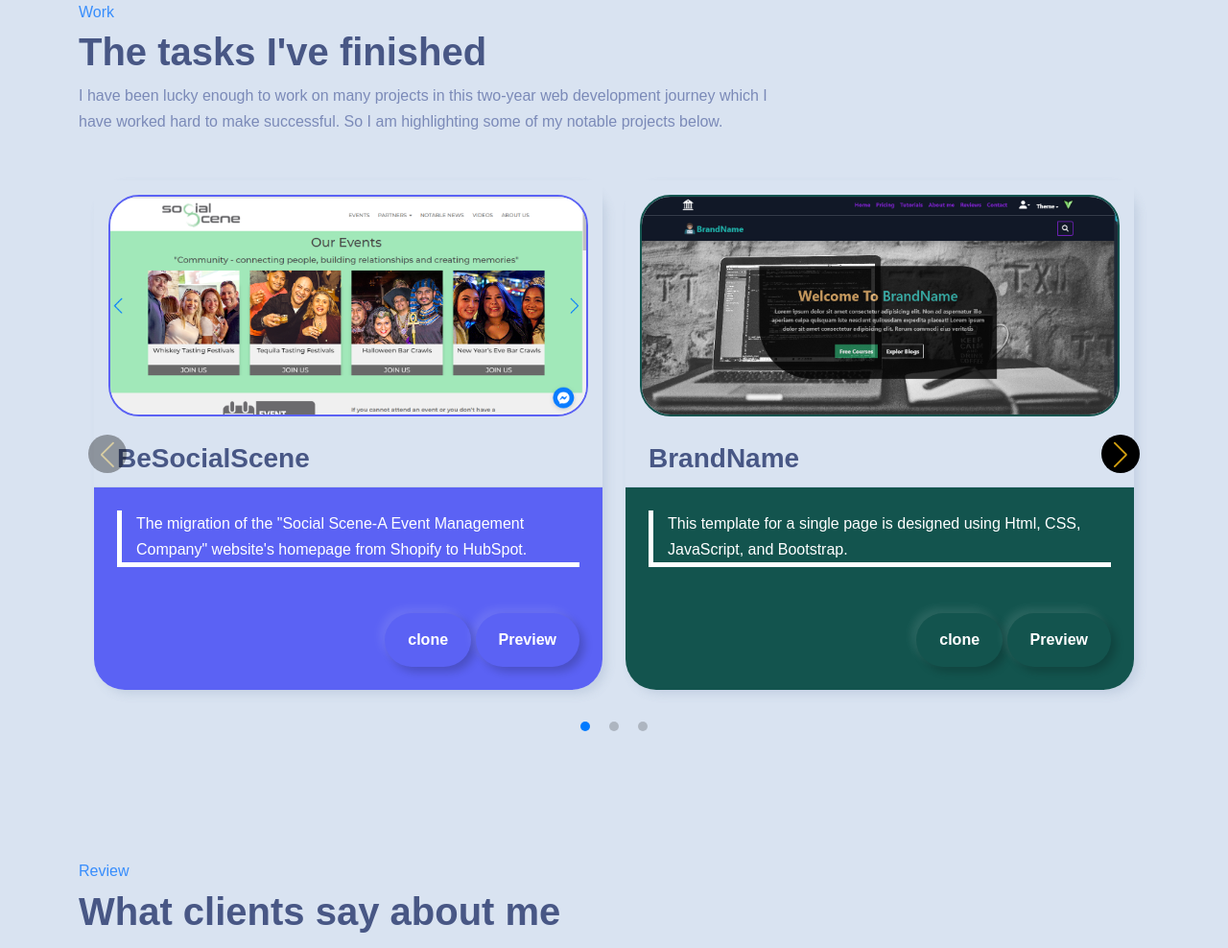
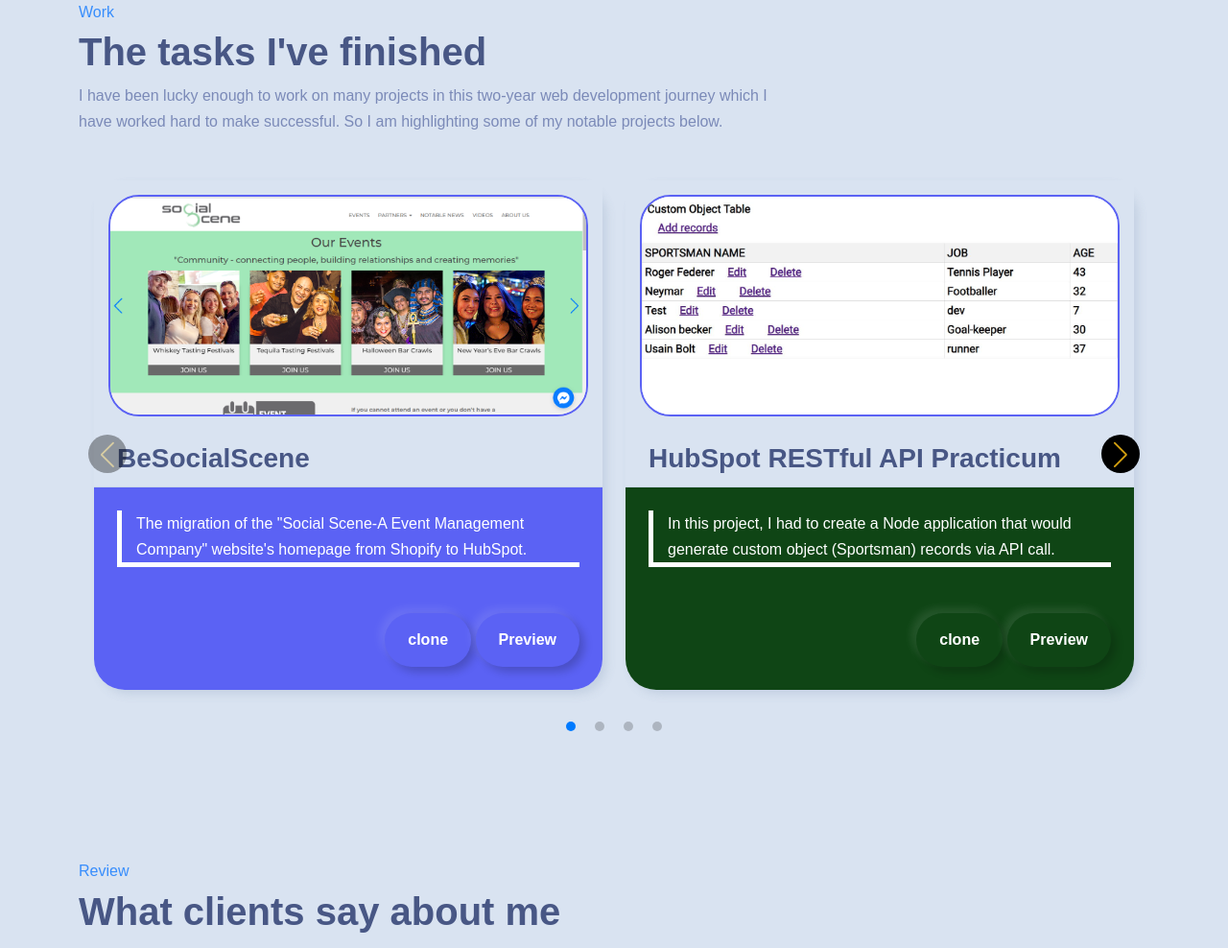
Before and after one commit to Tonmoysifat/Sifat-sArea, a plain HTML site: page index.html in a window 1280 px wide. Shown: the part 2140-3128 px from the top of the page at 96% size. Drawn offline with nearby package versions, Linux system fonts and the light colour scheme; a script that the page names is missing; a web font is replaced by a local one.

Commit message:
Added practicum project

```diff
--- a/assests/css/style.css
+++ b/assests/css/style.css
@@ -90,6 +90,7 @@ a {
 }
 .resume:hover{
   color: white;
+  background-color:#446de7da;
 }
 
 .navbar .navbar-nav .nav-link.active {
--- a/index.html
+++ b/index.html
@@ -324,6 +324,28 @@
               </div>
             </div>
           </div>
+          <div class="swiper-slide" data-aos="flip-left" data-aos-duration="1000">
+            <div class="card mb-3 rounded-5">
+              <div class="proImg">
+                <img src="./assests/img/p5.JPG" class="img-fluid rounded-5" style=" border: 2px solid var(--bs-info);"
+                  alt="">
+              </div>
+              <h3 class="card-header fw-bold">HubSpot RESTful API Practicum </h3>
+              <div class="card-body" style="background-color: #0f4515;">
+                <p class="card-text text-white"> In this project, I had to create a Node application that would generate custom object (Sportsman) records via API call.</p>
+                <div class="CloPre mt-5 text-end">
+                  <a href="https://github.com/Tonmoysifat/Tonmuy-Sifat-iwh-i-practicum" type="button"
+                    class="text-white btn btn-outline-info" target="_blank" style="background-color: #0f4515;">
+                    clone
+                  </a>
+                  <a href="https://app.hubspot.com/academy/24124563/tracks/1092124/1093824/5493?language=en"
+                    type="button" class="text-white btn btn-outline-info" target="_blank" style="background-color: #0f4515;">
+                    Preview
+                  </a>
+                </div>
+              </div>
+            </div>
+          </div>
           <div class="swiper-slide" data-aos="flip-right" data-aos-duration="1000">
             <div class="card  mb-3 rounded-5">
               <div class="proImg">
```
Also changed, not shown: assests/img/p5.JPG (added).
